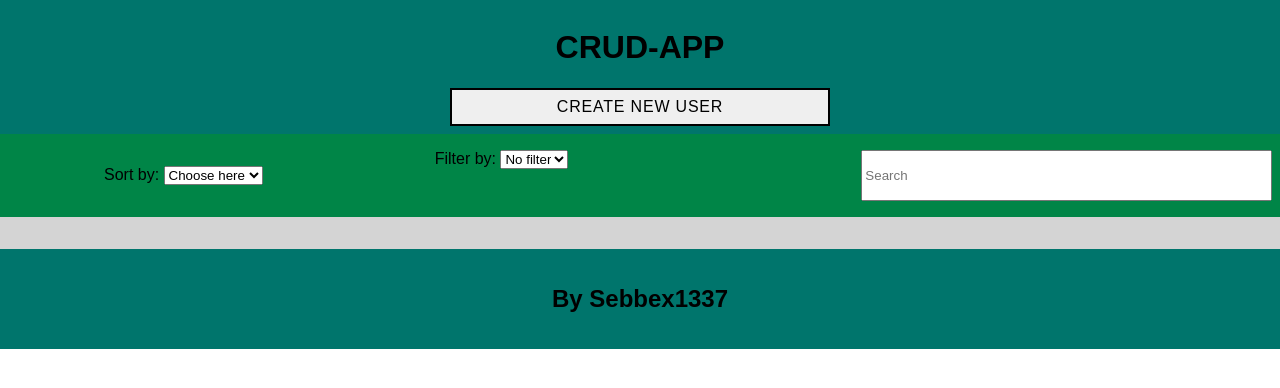
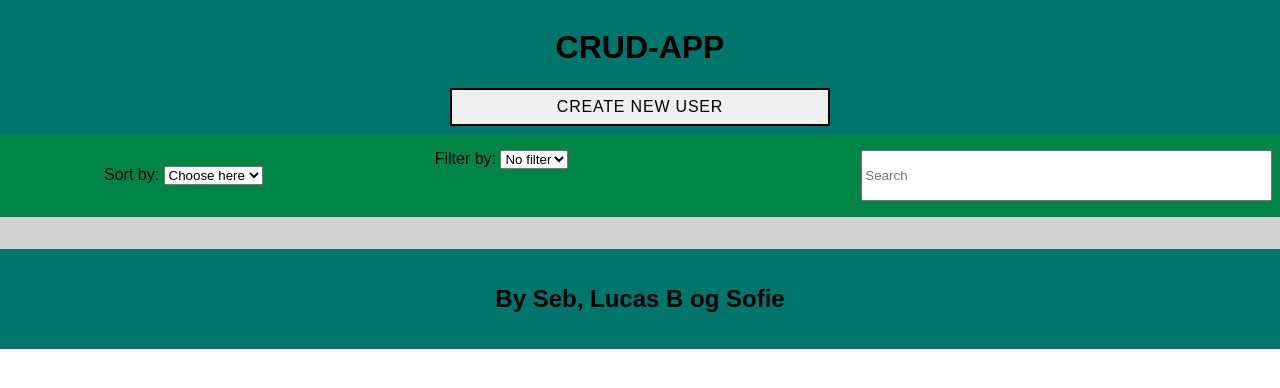
Before and after one commit to sebbex1337/CRUD-name-app-project, a plain HTML site: page index.html in a window 1280 px wide. Drawn offline with Linux system fonts and the light colour scheme; no server answers.

Commit message:
Changed footer

```diff
--- a/index.html
+++ b/index.html
@@ -37,7 +37,7 @@
 			<section id="users" class="grid-container"></section>
 		</main>
 		<footer>
-			<h2>By Sebbex1337</h2>
+			<h2>By Seb, Lucas B og Sofie</h2>
 		</footer>
 
 		<dialog id="dialog-create-user">
```
